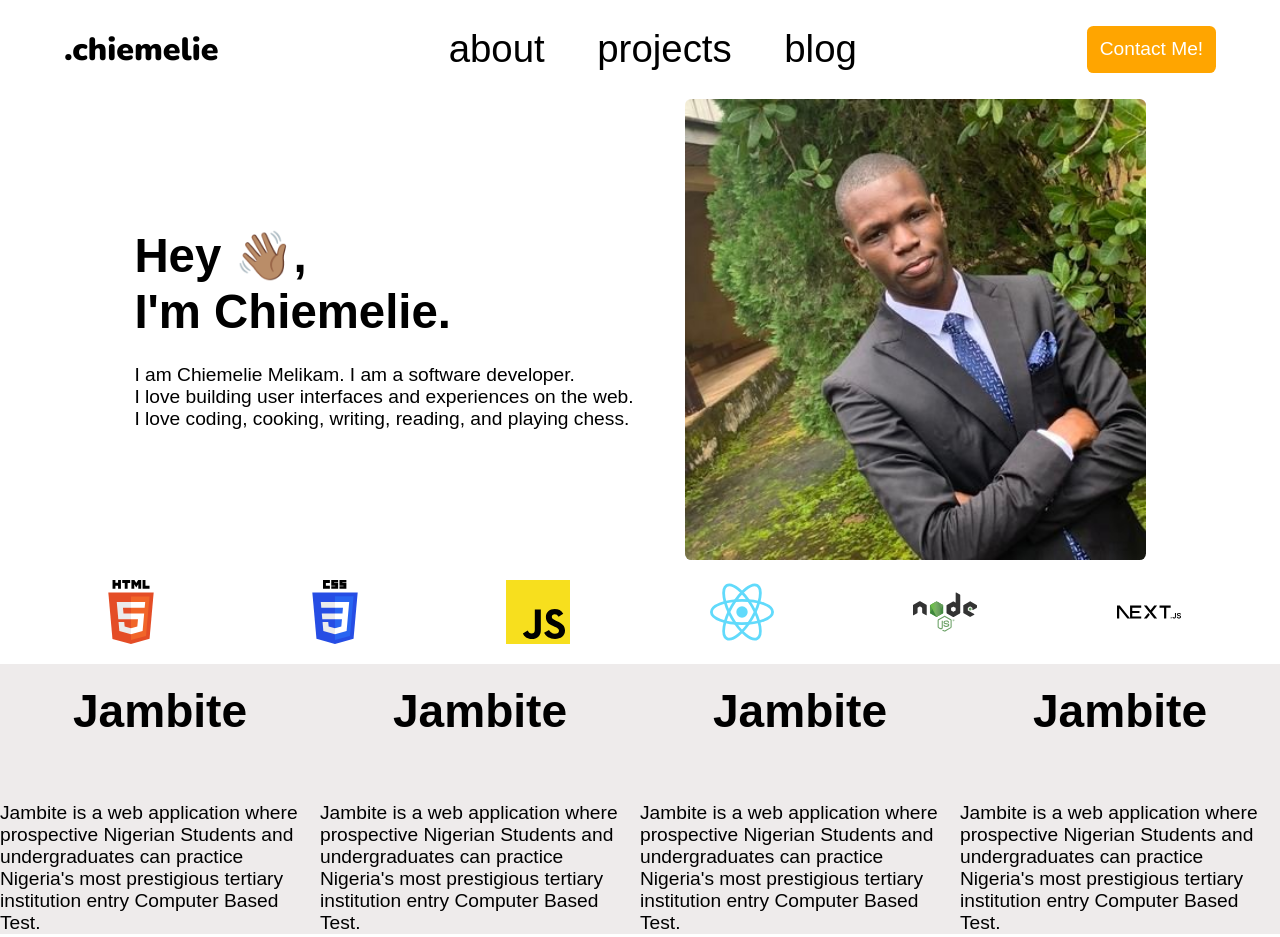
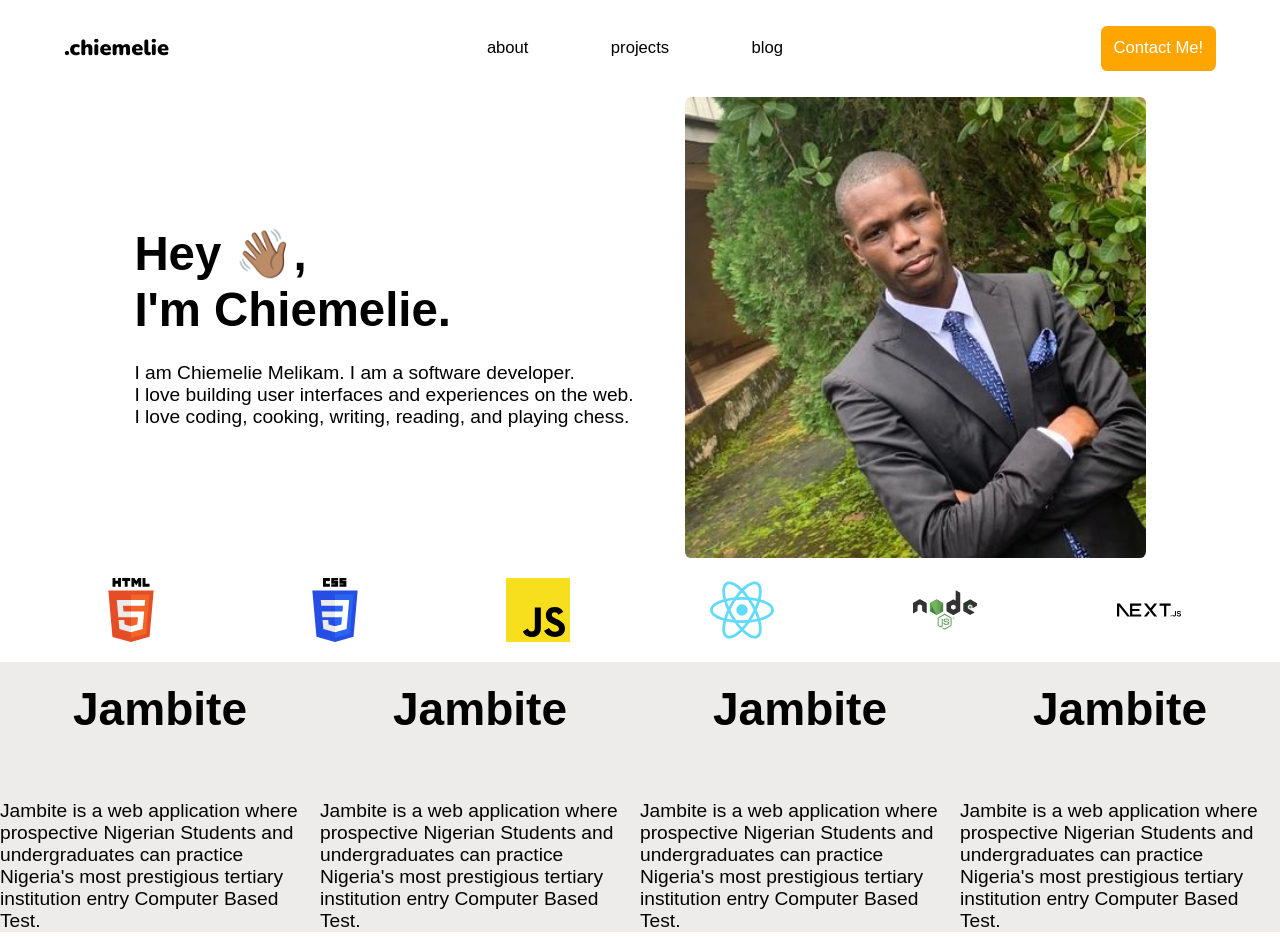
Before and after one commit to MChiemelie/portfolio-aicic, a plain HTML site: page index.html in a window 1280 px wide. Shown: the top 937 px of the page. Drawn offline with nearby package versions, Linux system fonts and the light colour scheme; a web font is replaced by a local one.

Commit message:
Improve the styling of our webpage

```diff
--- a/style.css
+++ b/style.css
@@ -6,6 +6,15 @@
   box-sizing: border-box;
   font-family: "Cascadia Code", sans-serif;
   font-size: clamp(1.5rem, 2vw, 1.6rem);
+}
+
+a {
+  text-decoration: none;
+  color: black;
+}
+
+li {
+  list-style-type: none;
 }
 
 nav {
@@ -19,32 +28,32 @@ nav {
 
 #logo {
   font-weight: 900;
-  font-size: xx-large;
+  font-size: clamp(0.5rem, 2vw, 0.85rem);
   font-family: "Nunito", sans-serif;
 }
 
-ul {
+nav > ul {
   width: 40%;
   display: flex;
-  justify-content: space-around;
+  justify-content: space-evenly;
+  align-items: center;
 }
 
-li {
-  list-style-type: none;
+nav > ul > li {
+  display: flex;
+}
+
+nav > ul > li > a {
+  font-size: clamp(0.25rem, 2vw, 0.65rem);
 }
 
 button {
   padding: 0.5rem;
   border-radius: 0.25rem;
   border: 0;
-  font-size: 0.75rem;
+  font-size: 0.65rem;
   background-color: orange;
   color: white;
-}
-
-a {
-  text-decoration: none;
-  color: black;
 }
 
 header {
@@ -108,7 +117,6 @@ h2 {
 
 #project {
   background-color: rgb(238, 235, 235);
-
 }
 
 #project > h2 {
```
